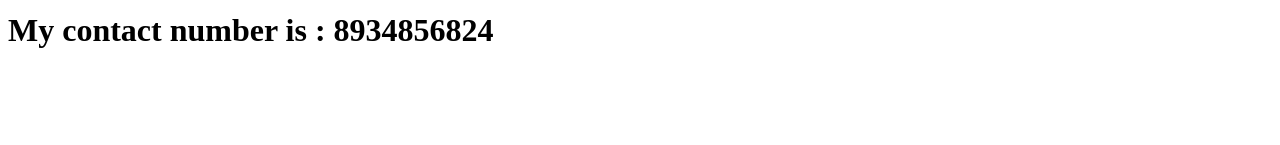
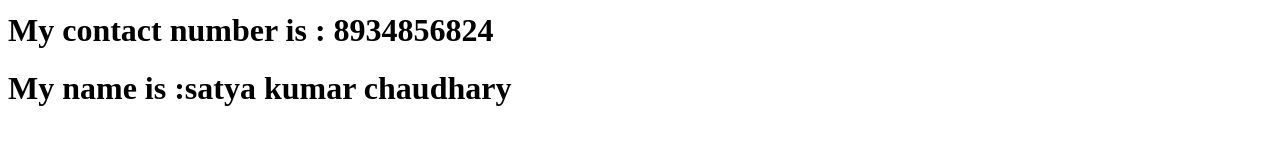
Before and after one commit to satyakumarch/Restaurant-website, a React (Vite) app: page /contact in a window 1280 px wide. Shown: the part 193-338 px from the top of the page. Built offline with nearby package versions, Linux system fonts and the light colour scheme.

Commit message:
Update Contact.js

```diff
--- a/src/components/Contact.js
+++ b/src/components/Contact.js
@@ -3,6 +3,7 @@ const contact=()=>{
         <div>
             <h1>Welcome to contact page</h1>
             <h1>My contact number is : 8934856824</h1>
+        <h1>My name is :satya kumar chaudhary</h1>
         </div>
     )
 }
```
